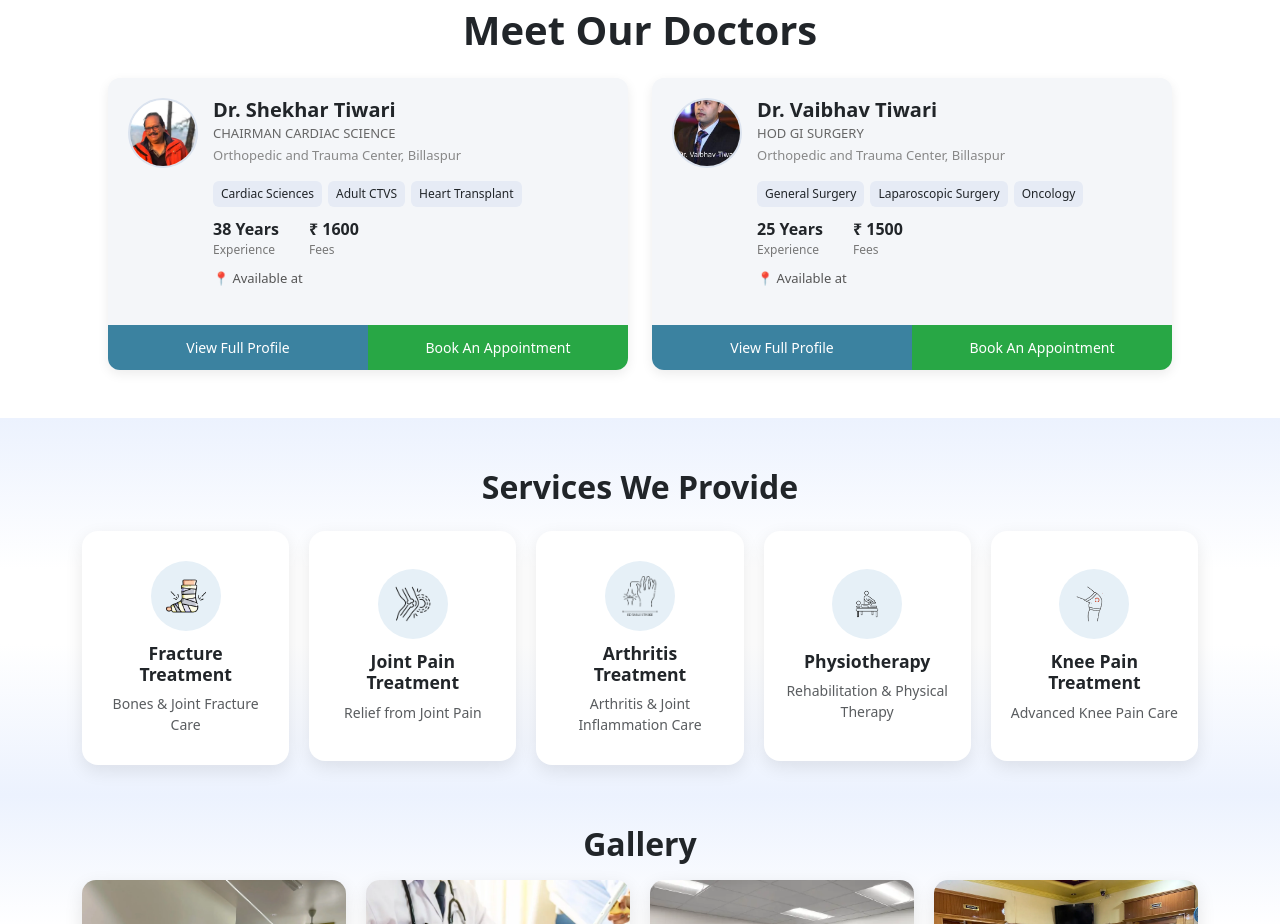
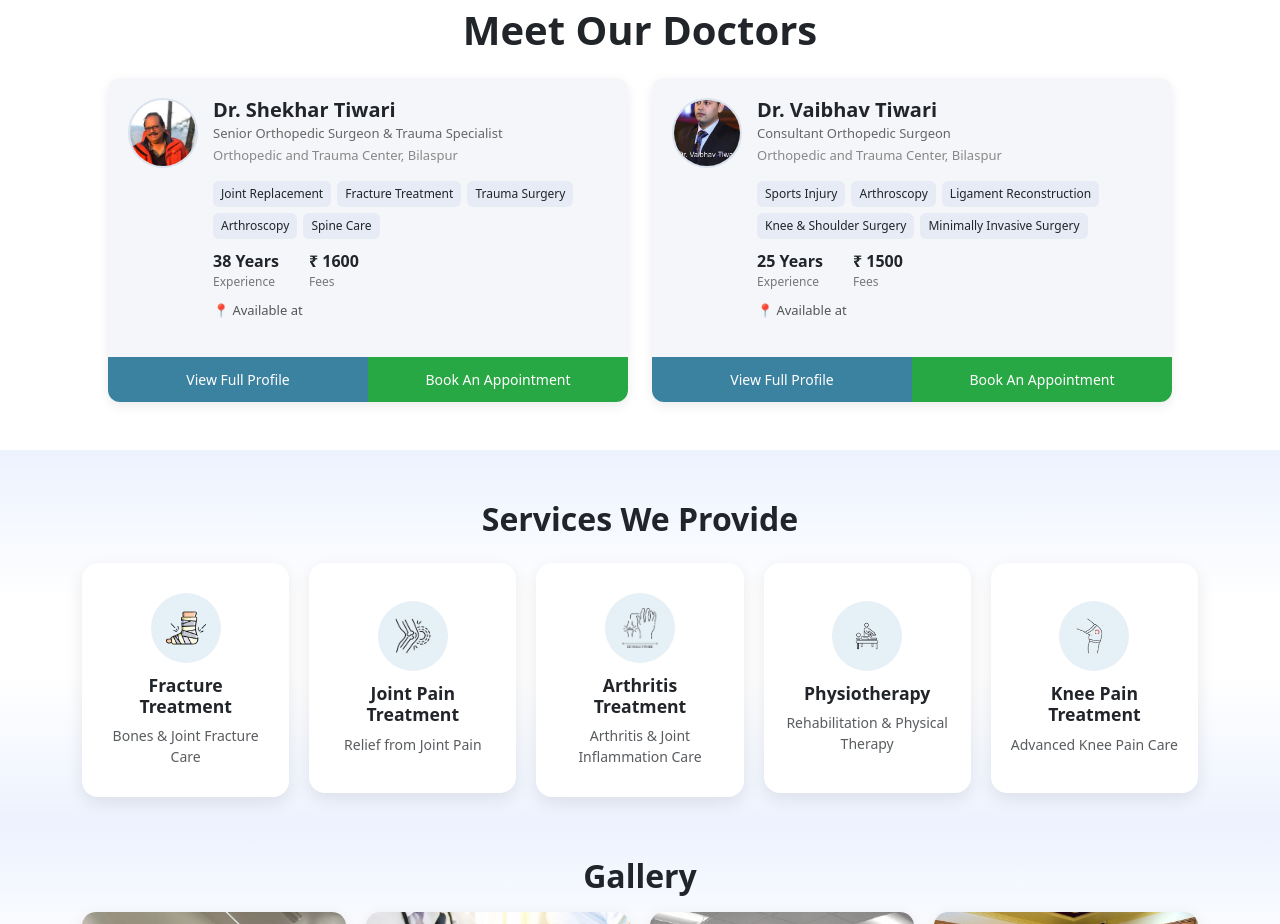
Before and after one commit to dipu4432/-reactjs, a React (Vite) app: page / in a window 1280 px wide. Shown: the part 1120-2044 px from the top of the page. Built offline with nearby package versions, Linux system fonts and the light colour scheme; no server answers.

Commit message:
added data

```diff
--- a/src/data/doctorsData.js
+++ b/src/data/doctorsData.js
@@ -6,30 +6,50 @@ const doctors = [
     id: "shekhar-tiwari",
     image: doc1,
     name: "Dr. Shekhar Tiwari",
-    title: "CHAIRMAN CARDIAC SCIENCE",
+    title: "Senior Orthopedic Surgeon & Trauma Specialist",
     experience: 38,
     fees: 1600,
-    hospital: "Orthopedic and Trauma Center, Billaspur",
-    tags: ["Cardiac Sciences", "Adult CTVS", "Heart Transplant"],
-    about: "Dr. Shekhar Tiwari is listed among the top cardiac surgeons...",
-    education: "MBBS, MS, MCh...",
-    awards: "Top cardiac surgeon with 20,000+ surgeries...",
-    publications: "Highest number of TAVR surgeries...",
+    hospital: "Orthopedic and Trauma Center, Bilaspur",
+    tags: [
+      "Joint Replacement",
+      "Fracture Treatment",
+      "Trauma Surgery",
+      "Arthroscopy",
+      "Spine Care",
+    ],
+    about:
+      "Dr. Shekhar Tiwari is a highly experienced orthopedic surgeon specializing in joint replacement and trauma care. With decades of surgical expertise, he has successfully treated complex fractures, sports injuries, and degenerative bone conditions.",
+    education:
+      "MBBS, MS (Orthopedics), Fellowship in Joint Replacement Surgery",
+    awards:
+      "Recognized for excellence in orthopedic surgery with thousands of successful joint replacement and trauma surgeries.",
+    publications:
+      "Published research on advanced fracture management, joint replacement techniques, and minimally invasive orthopedic procedures.",
   },
 
   {
     id: "vaibhav-tiwari",
     image: doc2,
     name: "Dr. Vaibhav Tiwari",
-    title: "HOD GI SURGERY",
+    title: "Consultant Orthopedic Surgeon",
     experience: 25,
     fees: 1500,
-    hospital: "Orthopedic and Trauma Center, Billaspur",
-    tags: ["General Surgery", "Laparoscopic Surgery", "Oncology"],
-    about: "Expert in GI and bariatric surgery...",
-    education: "MBBS, MS...",
-    awards: "Recognized GI surgeon...",
-    publications: "Research in GI oncology...",
+    hospital: "Orthopedic and Trauma Center, Bilaspur",
+    tags: [
+      "Sports Injury",
+      "Arthroscopy",
+      "Ligament Reconstruction",
+      "Knee & Shoulder Surgery",
+      "Minimally Invasive Surgery",
+    ],
+    about:
+      "Dr. Vaibhav Tiwari specializes in sports injuries and minimally invasive orthopedic procedures. He focuses on quick recovery treatments for ligament injuries, joint pain, and mobility issues.",
+    education:
+      "MBBS, MS (Orthopedics), Fellowship in Arthroscopy & Sports Medicine",
+    awards:
+      "Awarded for excellence in sports injury management and arthroscopic surgery.",
+    publications:
+      "Research work in arthroscopy, ligament reconstruction, and sports injury rehabilitation.",
   },
 ];
 
```
